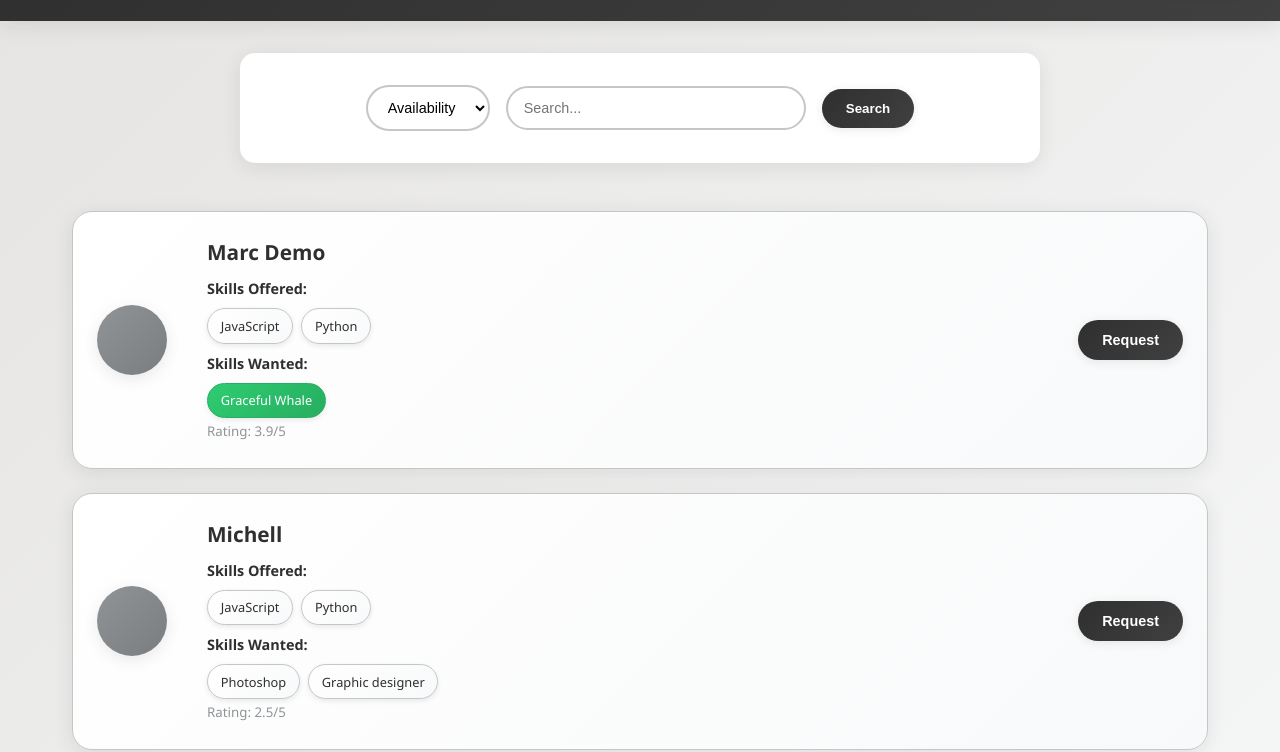
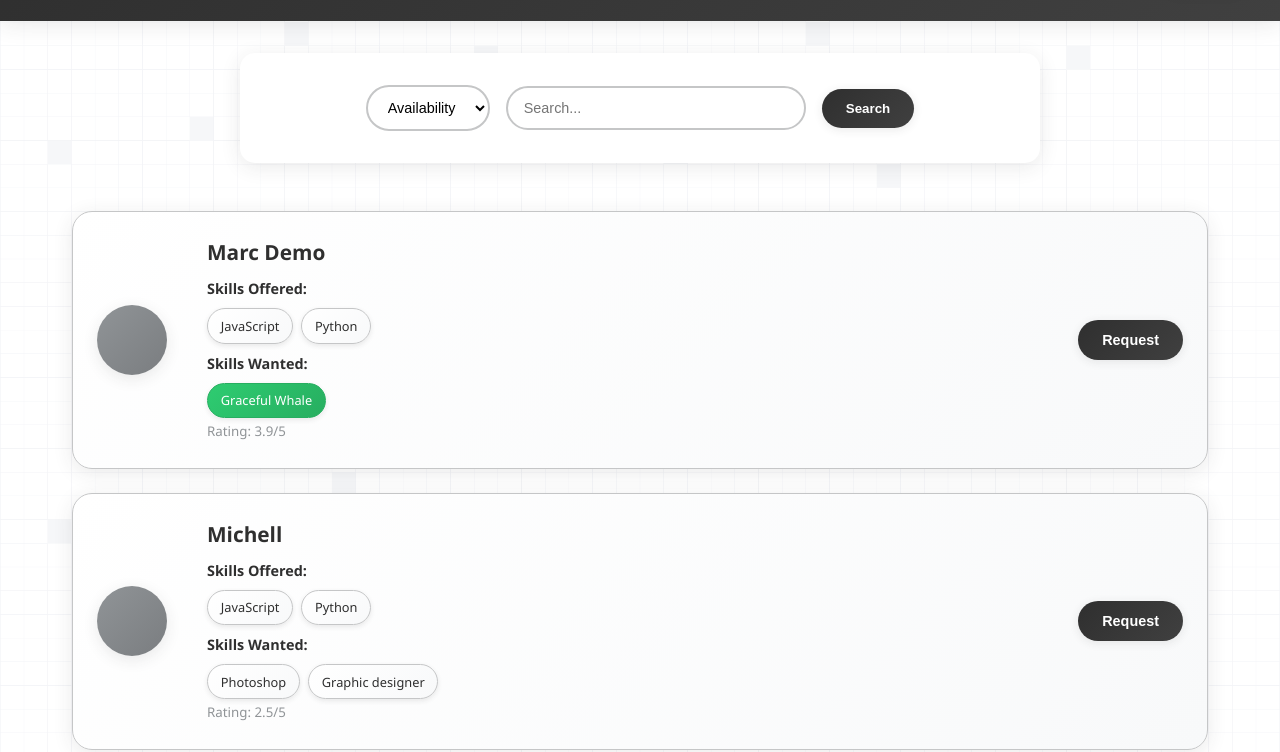
Before and after one commit to siddharthjha123/Skill-Swap-, a plain HTML site: page skillswap-frontend/index.html in a window 1280 px wide. Shown: the part 73-825 px from the top of the page. Drawn offline with Linux system fonts and the light colour scheme.

Commit message:
Modified background

```diff
--- a/skillswap-frontend/style.css
+++ b/skillswap-frontend/style.css
@@ -16,7 +16,11 @@
 body {
   margin: 0;
   font-family: 'Segoe UI', Tahoma, Geneva, Verdana, sans-serif;
-  background: linear-gradient(135deg, var(--silver-mist) 0%, #f8f9fa 100%);
+  background: url('5RlXjISAoh2vfp5MeLPNxQZkTE.png');
+  background-size: cover;
+  background-position: center;
+  background-repeat: no-repeat;
+  background-attachment: fixed;
   color: var(--dark-graphite);
   line-height: 1.6;
   min-height: 100vh;
```
Also changed, not shown: skillswap-frontend/5RlXjISAoh2vfp5MeLPNxQZkTE.png (added), skillswap-frontend/5RlXjISAoh2vfp5MeLPNxQZkTE.svg (added), 1 other file.
